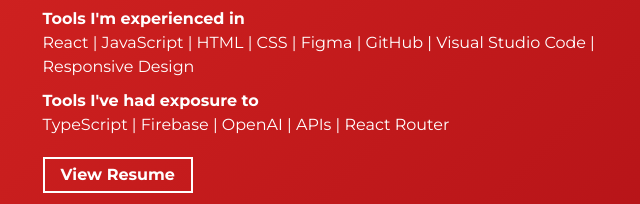
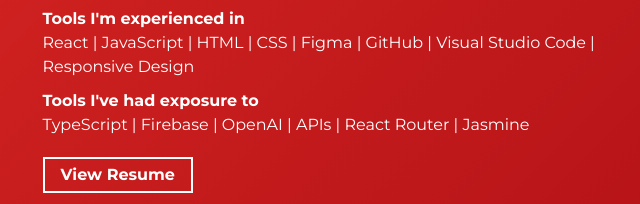
Before and after one commit to Cory117/portfolio, a website built with Parcel: page src/index.html in a window 1280 px wide. Shown: the part 1076-1280 px from the top of the page, 605-1245 px from the left. Built offline with nearby package versions, Linux system fonts and the light colour scheme.

Commit message:
updated about info

```diff
--- a/src/index.html
+++ b/src/index.html
@@ -71,7 +71,7 @@
               <p class="about-wrapper__info-text">
                 <b>Tools I've had exposure to</b>
                 <br>
-                TypeScript | Firebase | OpenAI | APIs | React Router
+                TypeScript | Firebase | OpenAI | APIs | React Router | Jasmine
               </p>
               <span class="d-flex mt-3">
                 <a
```
